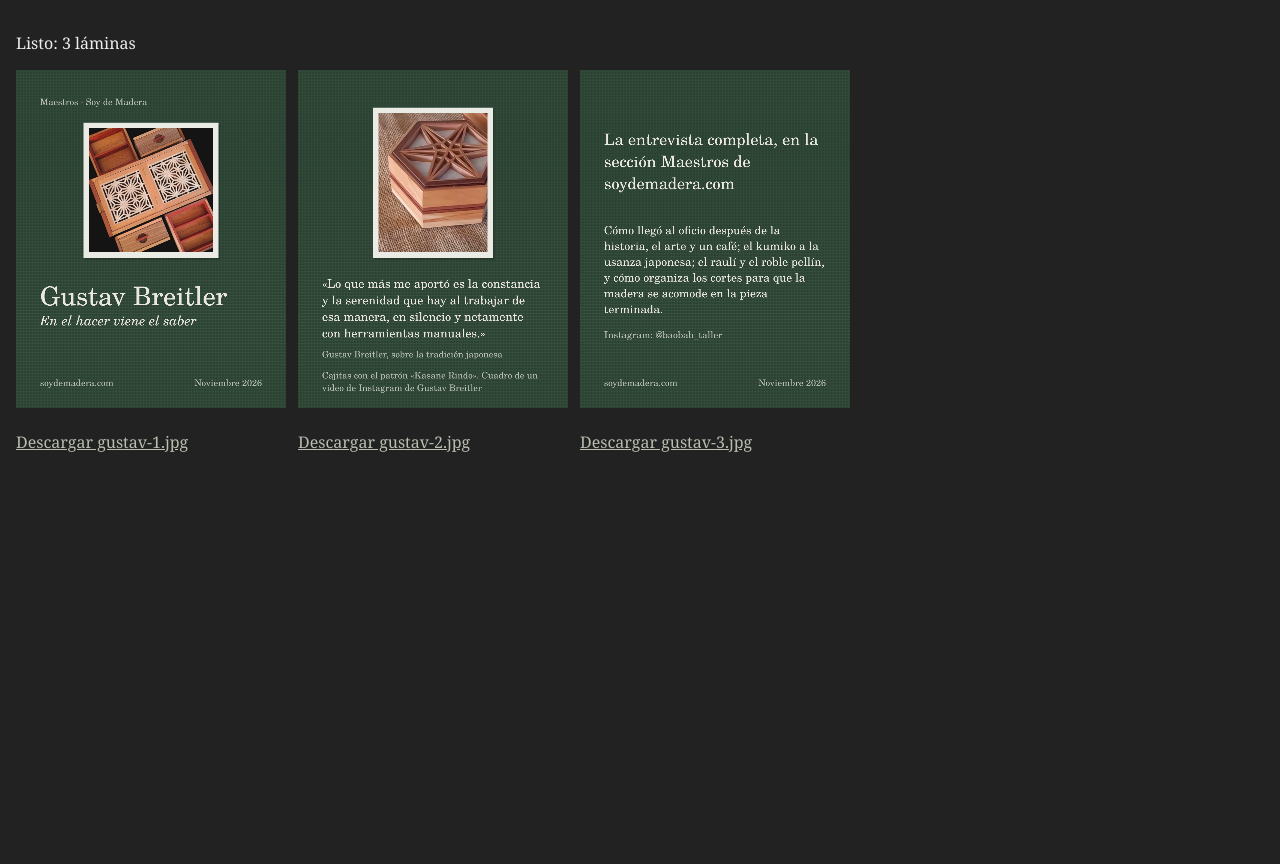
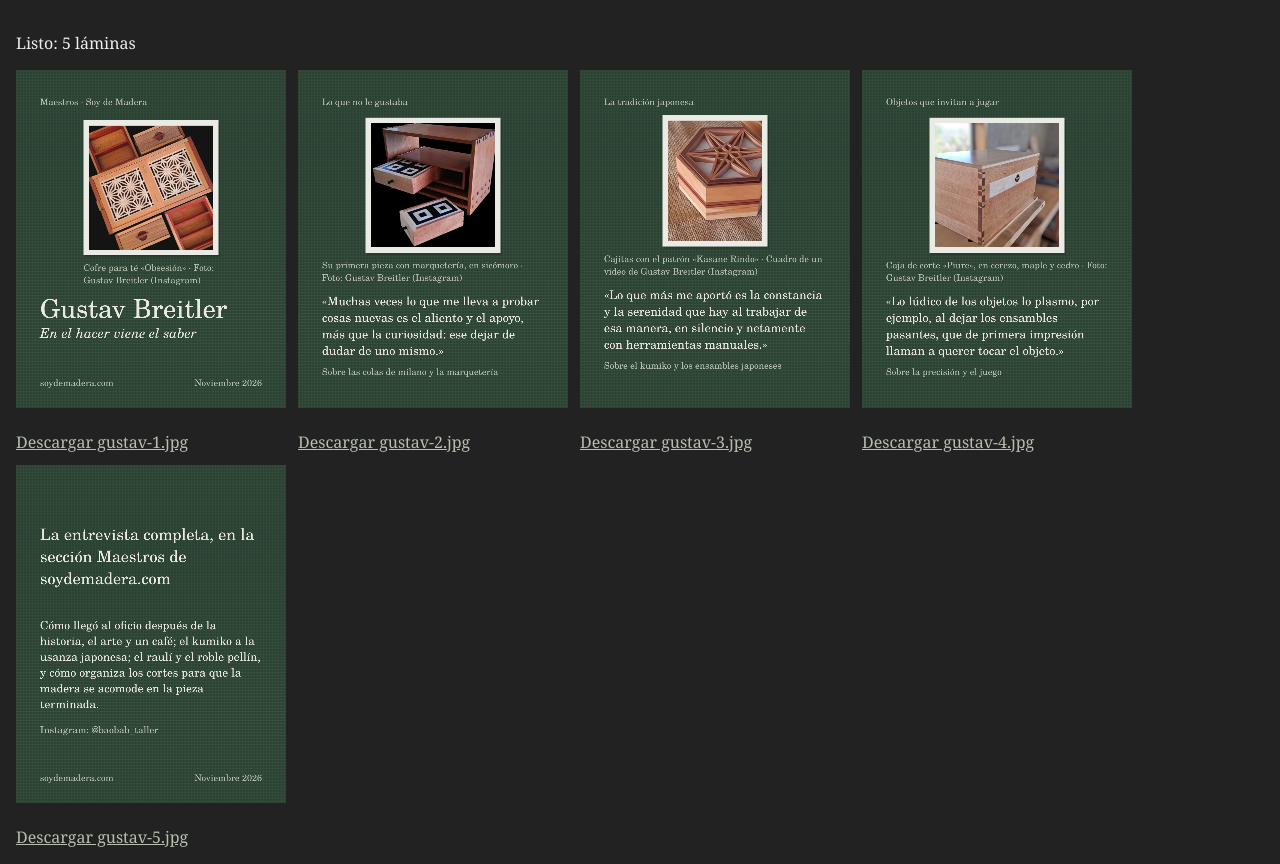
Before and after one commit to Soydedmadera/soydemadera, a plain HTML site: page carrusel-gustav/index.html in a window 1280 px wide. Before the commit the page ends 800 px from the top, so only its background shows below. Drawn offline with Linux system fonts and the light colour scheme.

Commit message:
Carrusel de Gustav Breitler: cinco láminas (portada, colas de milano, tradición japonesa, juego, cierre) y crédito en la portada
Co-Authored-By: Claude Opus 5.5 <noreply@anthropic.com>
Claude-Session: https://claude.ai/code/session_012RZ1FT6M2ATF6VWer3zUHn

```diff
--- a/carrusel-gustav/index.html
+++ b/carrusel-gustav/index.html
@@ -22,21 +22,36 @@
 const { M, W, HUESO, SUAVE } = SDM;
 const MES = 'Noviembre 2026';
 const laminas = [
-  // Portada
+  // 1. Portada
   async c => { SDM.fondo(c); SDM.cabecera(c, 'Maestros · Soy de Madera');
     const img = await SDM.cargarImagen('../img/gustav-breitler-cofre-obsesion.jpg');
-    SDM.lamina(c, img, 270, 210, 540, 540);
-    SDM.texto(c, 'Gustav Breitler', M, 940, 104, HUESO);
-    SDM.texto(c, 'En el hacer viene el saber', M, 1020, 54, HUESO, 'italic');
+    SDM.lamina(c, img, 270, 200, 540, 540);
+    SDM.parrafo(c, 'Cofre para té «Obsesión» · Foto: Gustav Breitler (Instagram)', 270, 802, 540, 36, SUAVE);
+    SDM.texto(c, 'Gustav Breitler', M, 990, 104, HUESO);
+    SDM.texto(c, 'En el hacer viene el saber', M, 1070, 54, HUESO, 'italic');
     SDM.pie(c, MES); },
-  // Cita con foto
-  async c => { SDM.fondo(c);
+  // 2. Probar lo que no atrae
+  async c => { SDM.fondo(c); SDM.cabecera(c, 'Lo que no le gustaba');
+    const img = await SDM.cargarImagen('../img/gustav-breitler-cajonera-marqueteria.jpg');
+    SDM.lamina(c, img, 270, 190, 540, 540);
+    SDM.parrafo(c, 'Su primera pieza con marquetería, en sicómoro · Foto: Gustav Breitler (Instagram)', M, 792, W - 2 * M, 36, SUAVE);
+    const y = SDM.parrafo(c, '«Muchas veces lo que me lleva a probar cosas nuevas es el aliento y el apoyo, más que la curiosidad: ese dejar de dudar de uno mismo.»', M, 940, W - 2 * M, 48, HUESO);
+    SDM.texto(c, 'Sobre las colas de milano y la marquetería', M, y + 80, 36, SUAVE); },
+  // 3. Japón
+  async c => { SDM.fondo(c); SDM.cabecera(c, 'La tradición japonesa');
     const img = await SDM.cargarImagen('../img/gustav-breitler-cajas-kasane-rindo.jpg');
-    SDM.lamina(c, img, 300, 150, 480, 600);
-    const y = SDM.parrafo(c, '«Lo que más me aportó es la constancia y la serenidad que hay al trabajar de esa manera, en silencio y netamente con herramientas manuales.»', M, 870, W - 2 * M, 48, HUESO);
-    SDM.texto(c, 'Gustav Breitler, sobre la tradición japonesa', M, y + 80, 36, SUAVE);
-    SDM.parrafo(c, 'Cajitas con el patrón «Kasane Rindo». Cuadro de un video de Instagram de Gustav Breitler', M, 1232, W - 2 * M, 36, SUAVE); },
-  // Cierre
+    SDM.lamina(c, img, 330, 180, 420, 525);
+    SDM.parrafo(c, 'Cajitas con el patrón «Kasane Rindo» · Cuadro de un video de Gustav Breitler (Instagram)', M, 767, W - 2 * M, 36, SUAVE);
+    const y = SDM.parrafo(c, '«Lo que más me aportó es la constancia y la serenidad que hay al trabajar de esa manera, en silencio y netamente con herramientas manuales.»', M, 915, W - 2 * M, 48, HUESO);
+    SDM.texto(c, 'Sobre el kumiko y los ensambles japoneses', M, y + 80, 36, SUAVE); },
+  // 4. Juego
+  async c => { SDM.fondo(c); SDM.cabecera(c, 'Objetos que invitan a jugar');
+    const img = await SDM.cargarImagen('../img/gustav-breitler-caja-piure.jpg');
+    SDM.lamina(c, img, 270, 190, 540, 540);
+    SDM.parrafo(c, 'Caja de corte «Piure», en cerezo, maple y cedro · Foto: Gustav Breitler (Instagram)', M, 792, W - 2 * M, 36, SUAVE);
+    const y = SDM.parrafo(c, '«Lo lúdico de los objetos lo plasmo, por ejemplo, al dejar los ensambles pasantes, que de primera impresión llaman a querer tocar el objeto.»', M, 940, W - 2 * M, 48, HUESO);
+    SDM.texto(c, 'Sobre la precisión y el juego', M, y + 80, 36, SUAVE); },
+  // 5. Cierre
   c => { SDM.fondo(c);
     const y = SDM.parrafo(c, 'La entrevista completa, en la sección Maestros de soydemadera.com', M, 300, W - 2 * M, 64, HUESO);
     c.fillStyle = 'rgba(183,191,176,.45)'; c.fillRect(M, y + 70, W - 2 * M, 2);
```
Also changed, not shown: carrusel-gustav/gustav-1.jpg, carrusel-gustav/gustav-2.jpg, carrusel-gustav/gustav-3.jpg, carrusel-gustav/gustav-4.jpg (added), carrusel-gustav/gustav-5.jpg (added).
